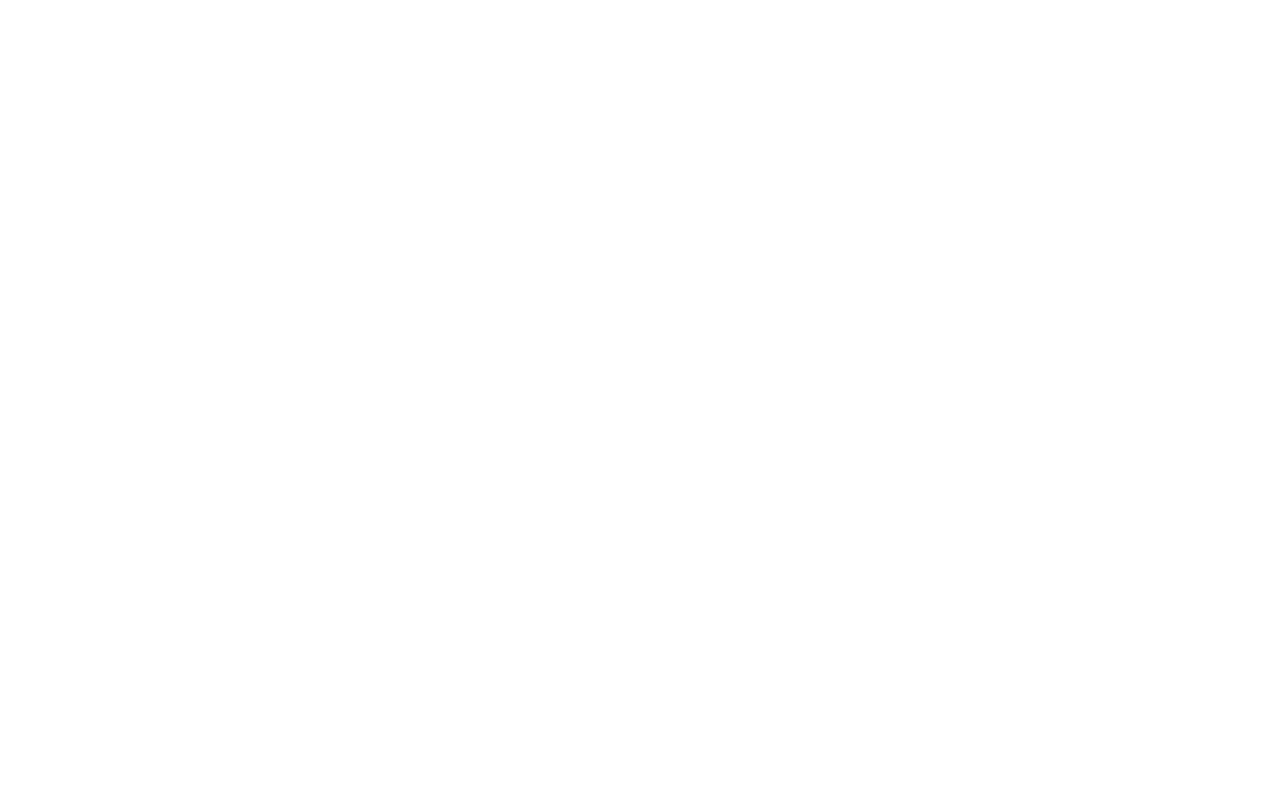
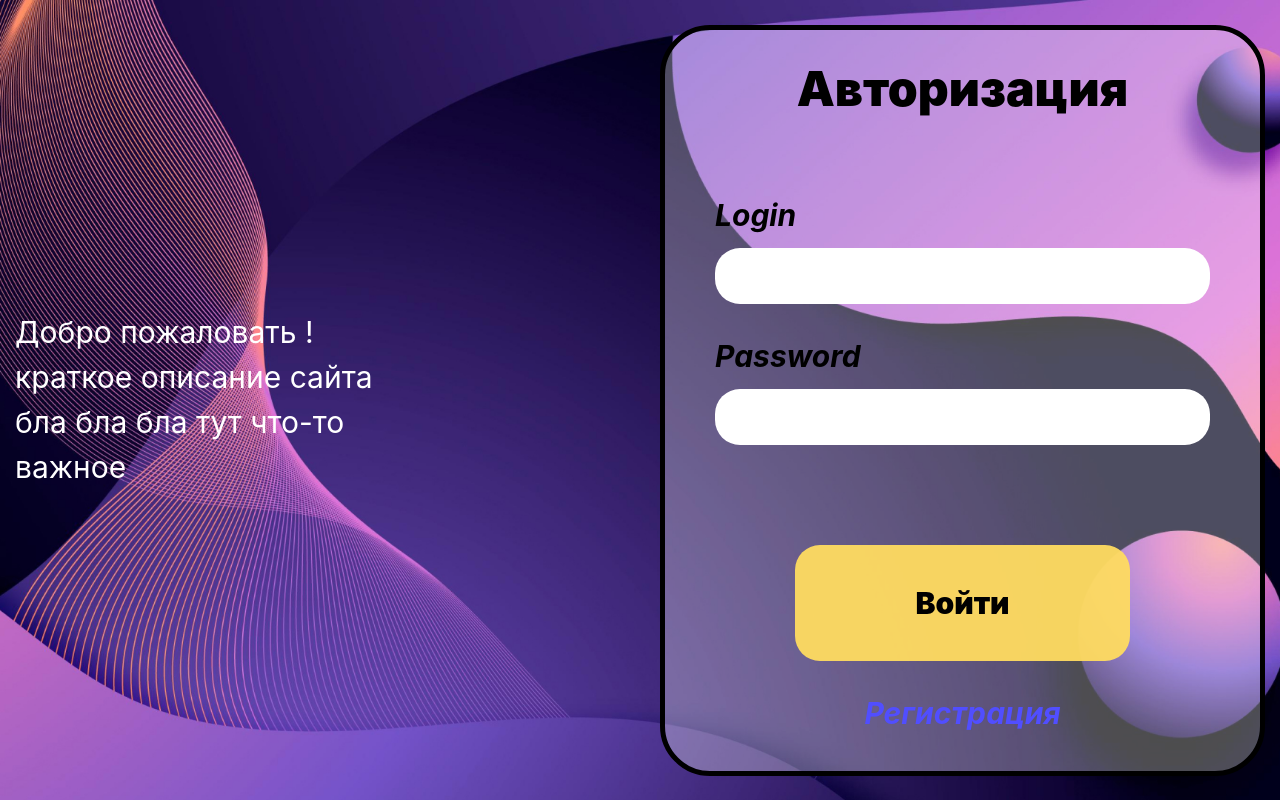
Before and after one commit to nikita-osipov59/ugu, a React (Vite) app: page / in a window 1280 px wide. Built offline with nearby package versions, Linux system fonts and the light colour scheme.

Commit message:
Auth form

```diff
--- a/src/App.jsx
+++ b/src/App.jsx
@@ -1,12 +1,13 @@
+import Auth from "./components/Auth";
 import { Container } from "./components/ui/Container";
 
-
 function App() {
-  return(
-    <Container>
-
-    </Container>
-  )
+  return (
+    <>
+      <Auth />
+      <Container></Container>
+    </>
+  );
 }
 
 export default App;
--- /dev/null
+++ b/src/components/Auth/Auth.module.scss
@@ -0,0 +1,79 @@
+@import "../../styles/variables.modules";
+
+.background {
+  background: url(/background.jpg);
+  background-position: center;
+  background-size: cover;
+  background-repeat: no-repeat;
+  height: 100vh;
+}
+
+.wrapper {
+  display: flex;
+  justify-content: space-between;
+  align-items: center;
+  height: 100vh;
+  .box {
+    color: $color-secondary;
+    font-size: $fontSize-big;
+    max-width: 400px;
+  }
+  .auth {
+    background-color: $color-bg-form;
+    border: 5px solid $color-accent;
+    border-radius: 50px;
+    padding: 35px 50px;
+    text-align: center;
+    .title {
+      font-size: $fontSize-huge;
+      font-weight: $fontWeight-black;
+      line-height: $lineHeight-low;
+      padding: 0px 0px 80px 0px;
+    }
+    form {
+      display: flex;
+      text-align: left;
+      font-size: $fontSize-big;
+      font-weight: $fontWeight-bold;
+      flex-wrap: wrap;
+      max-width: 495px;
+      justify-content: center;
+      label {
+        display: flex;
+        flex-direction: column;
+        cursor: default;
+        font-style: italic;
+        & + label {
+          margin-top: 30px;
+        }
+      }
+      input {
+        background-color: $color-secondary;
+        padding: 10px 15px;
+        margin-top: 10px;
+        border-radius: 25px;
+      }
+      button {
+        background-color: $color-btn-accent;
+        border-radius: 25px;
+        margin-top: 100px;
+        padding: 40px 120px;
+        font-size: $fontSize-big;
+        font-weight: $fontWeight-black;
+        transition: $transition-default;
+        &:hover {
+          background-color: darken($color-btn-accent, $amount: 10);
+        }
+      }
+      a {
+        margin-top: 30px;
+        font-style: italic;
+        color: $color-blue;
+        transition: $transition-default;
+        &:hover {
+          color: darken($color-blue, $amount: 10);
+        }
+      }
+    }
+  }
+}
--- /dev/null
+++ b/src/components/Auth/index.jsx
@@ -0,0 +1,36 @@
+import React from "react";
+
+import AuthStyle from "./Auth.module.scss";
+import { Container } from "../ui/Container";
+
+const Auth = () => {
+  return (
+    <div className={AuthStyle.background}>
+      <Container>
+        <div className={AuthStyle.wrapper}>
+          <div className={AuthStyle.box}>
+            <p>Добро пожаловать !</p>
+            <div>краткое описание сайта бла бла бла тут что-то важное</div>
+          </div>
+          <div className={AuthStyle.auth}>
+            <p className={AuthStyle.title}>Авторизация</p>
+            <form>
+              <label>
+                Login
+                <input id="login" type="text" name="login" required />
+              </label>
+              <label>
+                Password
+                <input id="password" type="text" name="password" required />
+              </label>
+              <button type="submit">Войти</button>
+              <a href="#">Регистрация</a>
+            </form>
+          </div>
+        </div>
+      </Container>
+    </div>
+  );
+};
+
+export default Auth;
--- a/src/styles/_variables.modules.scss
+++ b/src/styles/_variables.modules.scss
@@ -4,7 +4,12 @@
 $color-secondary: #fff;
 $color-primary: #61ff00;
 $color-background: #282c33;
-$color-grey-background: #D9D9D9;
+$color-grey-background: #d9d9d9;
+$color-blue: #514eff;
+$color-bg-form: rgba(255, 255, 255, 30%);
+
+// button
+$color-btn-accent: #ffdc60f2;
 
 // variables
 $font: Inter;
@@ -12,10 +17,13 @@
 $fontSize-default: 16px;
 $fontSize-medium: 24px;
 $fontSize-big: 30px;
+$fontSize-huge: 48px;
 
 $fontWeight-regular: 400;
 $fontWeight-medium: 500;
 $fontWeight-semibold: 600;
+$fontWeight-bold: 700;
+$fontWeight-black: 900;
 
 $lineHeight-low: 1;
 $lineHeight-default: 1.5;
--- a/src/styles/global.modules.scss
+++ b/src/styles/global.modules.scss
@@ -11,7 +11,7 @@
   font-weight: $fontWeight-regular;
   font-size: $fontSize-default;
   color: $color-accent;
-  background-color: #fff;
+  background-color: $color-background;
   min-width: 320px;
   min-height: 100vh;
 }
```
Also changed, not shown: public/background.jpg (added).
